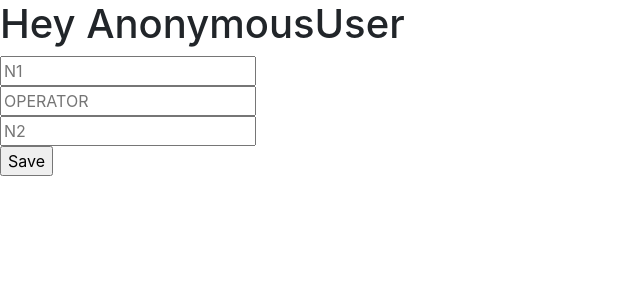
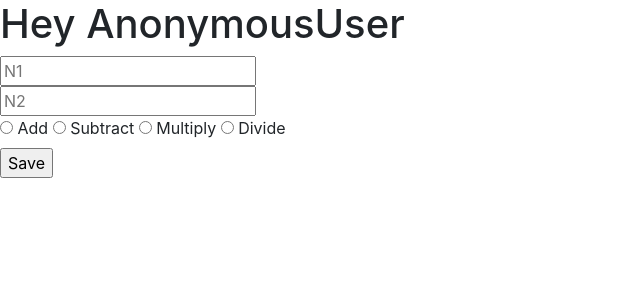
Before and after one commit to PratikshaJain37/Basic-Calculator-Django, a Django app: page / in a window 1280 px wide. Shown: the top 300 px of the page, without its empty margins (0-640 px from the left). Run offline with Django 3.2, Linux system fonts and the light colour scheme; some libraries are stand-ins or nearby versions.

Commit message:
Operators made into choices; earlier-textfields

```diff
--- a/calculator/forms.py
+++ b/calculator/forms.py
@@ -2,16 +2,14 @@ from django import forms
 
 from .models import Calculation
 
-class CalculationForm(forms.ModelForm):
-    class Meta:
-        model = Calculation
-        fields = [
-            'number1',
-            'number2',
-            'operator'
-        ]
+Operator_Choices =(
+    ("+", "Add"),
+    ("-", "Subtract"),
+    ("*", "Multiply"),
+    ("/", "Divide"),
+)
 
 class RawForm(forms.Form):
-    number1 = forms.FloatField()
+    number1 = forms.FloatField(label='Number 1', widget=forms.TextInput(attrs={"placeholder": "Number 1"}))
     number2 = forms.FloatField()
-    operator = forms.CharField()
+    operator = forms.ChoiceField(choices = Operator_Choices, widget=forms.RadioSelect)
--- a/calculator/helpers.py
+++ b/calculator/helpers.py
@@ -4,6 +4,10 @@ def Calculate_Result(num1, num2, operator):
         result = float(num1) + float(num2)
     elif operator == '-':
         result = float(num1) - float(num2)
+    elif operator == '*':
+        result = float(num1) * float(num2)
+    elif operator == '/':
+        result = float(num1) / float(num2)
     else:
         result = 'invalid'
 
--- a/calculator/models.py
+++ b/calculator/models.py
@@ -1,14 +1,22 @@
 from django.db import models
-import datetime
 from django.utils import timezone
 # Create your models here.
 
+Operator_Choices =(
+    ("+", "Add"),
+    ("-", "Subtract"),
+    ("*", "Multiply"),
+    ("/", "Divide"),
+)
+
 class Calculation(models.Model):
-    number1 = models.FloatField(default=1)
-    number2 = models.FloatField(default=2)
-    operator = models.TextField(default='+')
-    result = models.CharField(max_length=2, default=0)
+    number1 = models.FloatField(default=0)
+    number2 = models.FloatField(default=0)
+    operator = models.CharField(max_length=2, choices = Operator_Choices, default = '+')
+    result = models.CharField(max_length=200, default=0)
     asked_time = models.DateTimeField(default=timezone.now)
+
+
 
     def __str__(self):
         # This makes the object refer to itself as asked_time rather than id
--- a/calculator/templates/home.html
+++ b/calculator/templates/home.html
@@ -6,14 +6,21 @@
 Hey {{ request.user }}
 </h1>
 
-<form method='POST' action="{% url 'result' %}">
+<form method='POST' action="{% url 'result' %}" id='Calculate'>
 {% csrf_token %}
 
+
     <input type='text' name='number1' placeholder="N1" />
-    <br>
-    <input type='text' name='operator' placeholder="OPERATOR" />
+
     <br>
     <input type='text' name='number2' placeholder="N2" />
+    <br>
+
+    {% for radio in form.operator %}
+
+        {{ radio }}
+
+    {% endfor %}
     <br>
     <input type='submit' value='Save' />
 
@@ -21,4 +28,6 @@ Hey {{ request.user }}
 </form>
 
 
+
+
 {% endblock %}
--- a/calculator/views.py
+++ b/calculator/views.py
@@ -1,23 +1,23 @@
 from django.shortcuts import render
 from django.http import HttpResponse
 from .models import Calculation
-from .forms import CalculationForm
+from .forms import RawForm
 from .helpers import Calculate_Result
 from django.utils import timezone
 
 # Create your views here.
 
 def home_view(request, *args, **kwargs):
-    form = CalculationForm()
+    form = RawForm()
     context = {
         "form":form
     }
     return render(request, "home.html", context)
 
 def result_view(request, *args, **kwargs):
-    form = CalculationForm()
+    form = RawForm(request.GET)
     if request.method == "POST":
-        form = CalculationForm(request.POST)
+        form = RawForm(request.POST)
         if form.is_valid():
 
             # Setting up values
@@ -26,6 +26,7 @@ def result_view(request, *args, **kwargs):
             operator=request.POST.get('operator')
             result = Calculate_Result(number1, number2, operator)
             asked_time = timezone.now()
+
 
             if result != 'invalid':
                 # Creating object in database
```
Also changed, not shown: calculator/migrations/0007_auto_20200630_1737.py (added), calculator/migrations/0008_auto_20200630_1748.py (added), calculator/migrations/0009_auto_20200630_1751.py (added), calculator/migrations/0010_calculation_geeks_field.py (added), calculator/migrations/0011_auto_20200630_1901.py (added), calculator/migrations/0012_auto_20200630_1940.py (added), calculator/migrations/0013_remove_calculation_geeks_field.py (added), db.sqlite3.
